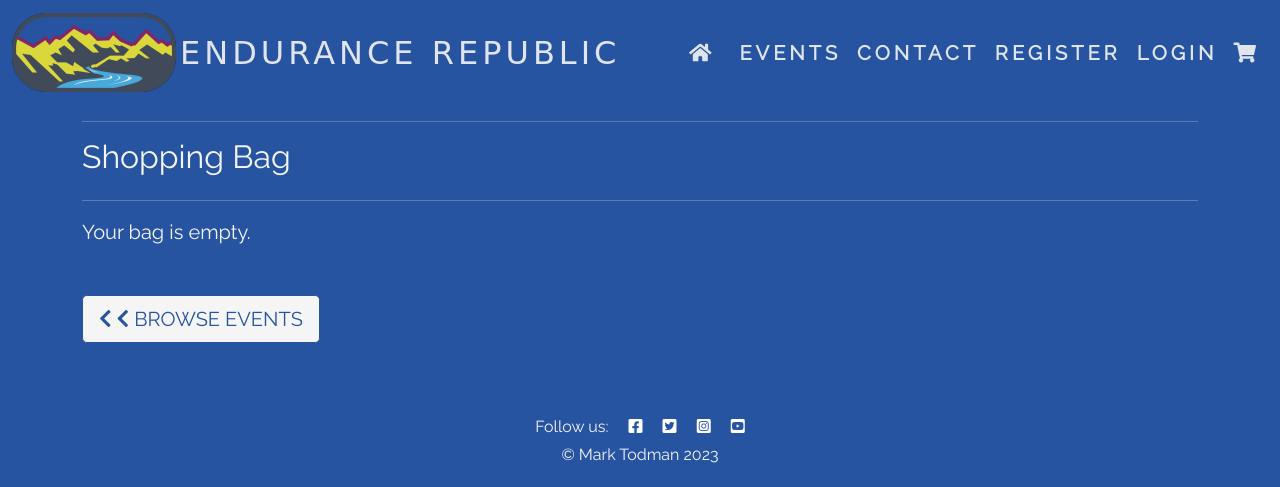
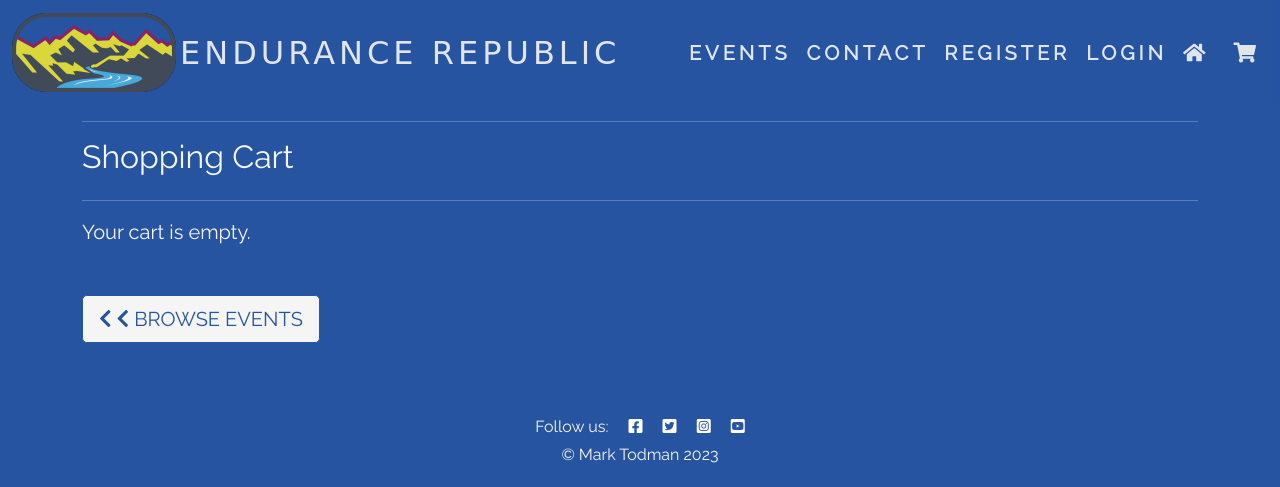
Before and after one commit to marktodman/endurance-republic, a Django app: page /bag/ in a window 1280 px wide. Shown: the top 487 px of the page. Run offline with Django 3.2, Linux system fonts and the light colour scheme; some libraries are stand-ins or nearby versions; some web fonts are replaced.

Commit message:
feat: Setup profile page and make changes to nav order and icons

```diff
--- a/bag/templates/bag/bag.html
+++ b/bag/templates/bag/bag.html
@@ -7,7 +7,7 @@
     <div class="row">
         <div class="col">
             <hr>
-            <h2 class="logo-font mb-4">Shopping Bag</h2>
+            <h2 class="logo-font mb-4">Shopping Cart</h2>
             <hr>
         </div>
     </div>
@@ -78,7 +78,7 @@
                         class="account-link">Contact Us</a> and we will be happy to help.</p>
             </div>
             {% else %}
-            <p class="lead mb-5">Your bag is empty.</p>
+            <p class="lead mb-5">Your cart is empty.</p>
             <a href="{% url 'events' %}" class="btn btn-dark btn-lg">
                 <span class="icon">
                     <i class="fas fa-chevron-left"></i>
--- a/templates/base.html
+++ b/templates/base.html
@@ -70,9 +70,6 @@
             <div class="collapse navbar-collapse justify-content-end" id="navbarcollapse">
                 <!-- Navigation for all Users -->
                 <ul class="navbar-nav mb-2 mb-lg-0 nav-text">
-                    <li class="list-inline-item">
-                        <a class="nav-link" href="{% url 'home' %}"><div><i class="fas fa-home"></i></div></a>
-                    </li>
                     <li class="nav-item">
                         <a class="nav-link" href="{% url 'events' %}" aria-current="page">
                             Events
@@ -109,7 +106,11 @@
                         <a class="nav-link" href="{% url 'account_login' %}">Login</a>
                     </li>
                     {% endif %}
-                    <!-- Account link for authenticated Users -->
+                    <!-- Home icon -->
+                    <li class="list-inline-item">
+                        <a class="nav-link" href="{% url 'home' %}"><div><i class="fas fa-home"></i></div></a>
+                    </li>
+                    <!-- Profile icon for authenticated Users -->
                     {% if user.is_authenticated %}
                     <li class="nav-item">
                         <a class="nav-link" href="{% url 'profile' %}"><div><i class="fas fa-user"></i></div></a>
```
